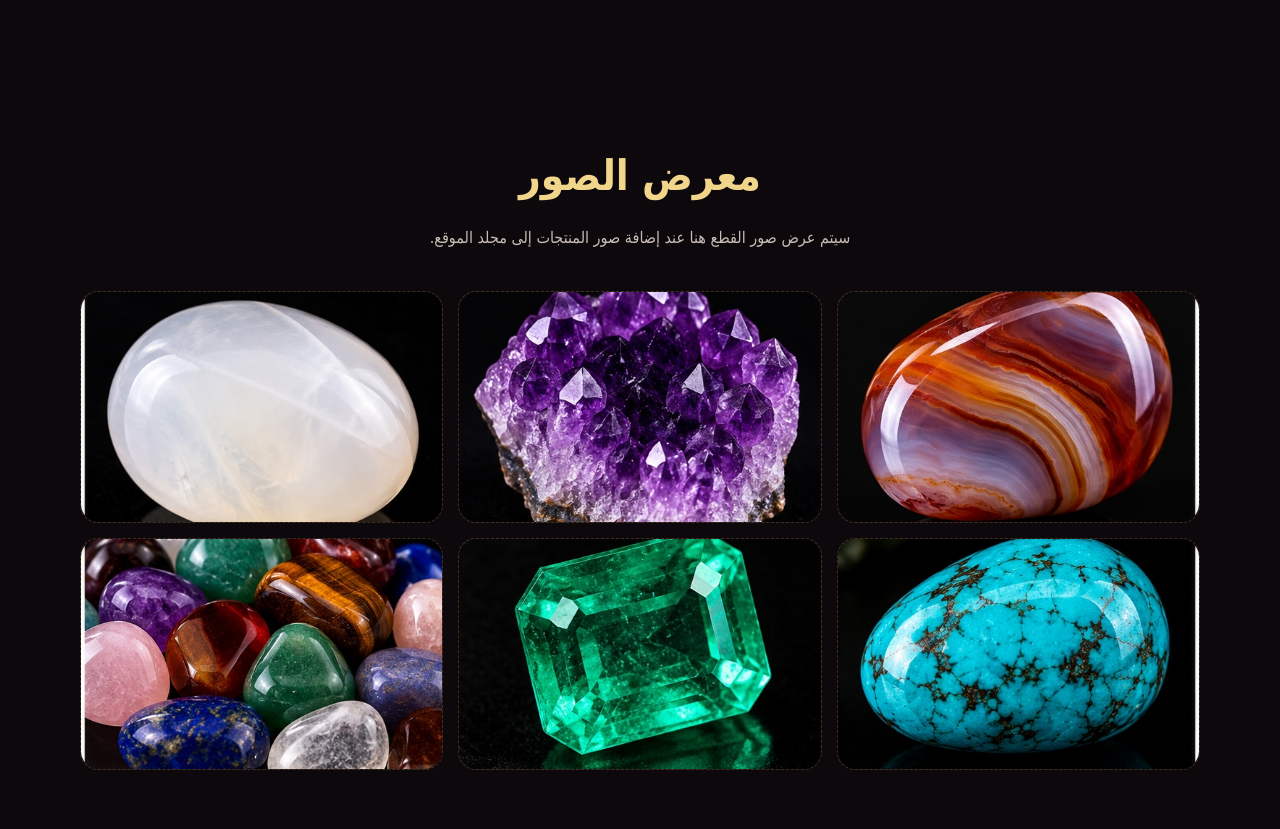
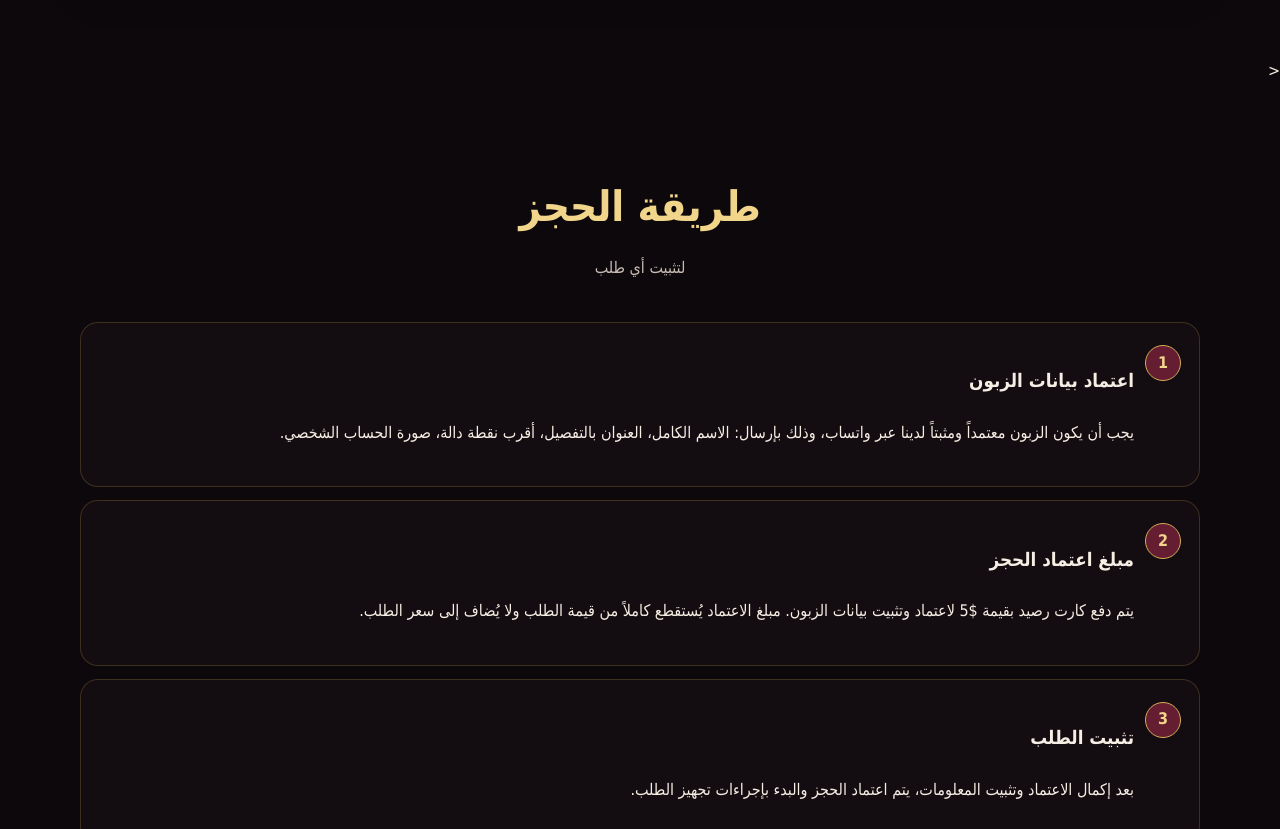
Before and after one commit to 4aau4/al-fahd-gemstones, a plain HTML site: page index.html in a window 1280 px wide. Shown: the part 2600-3429 px from the top of the page. Drawn offline with Linux system fonts and the light colour scheme.

Commit message:
Remove gallery section from index.html
Removed the gallery section from the index.html file.

```diff
--- a/index.html
+++ b/index.html
@@ -77,19 +77,7 @@ footer{padding:30px 0;text-align:center;border-top:1px solid var(--line);color:#
 </ul><p>لأن القطعة المميزة لا تحتاج إلى مبالغة... يكفي أن تكون مميزة.</p></div>
 </div></section>
 
-<section id="gallery"><div class="container">
-<div class="section-title"><h2>معرض الصور</h2><p>سيتم عرض صور القطع هنا عند إضافة صور المنتجات إلى مجلد الموقع.</p></div>
-<div class="gallery">
-<div class="tile"><img src="01-al-aqiq-agate.jpg" alt="العقيق"></div>
-<div class="tile"><img src="02-amethyst.jpg" alt="الأميثست"></div>
-<div class="tile"><img src="03-durr-al-najaf.jpg" alt="در النجف"></div>
-<div class="tile"><img src="04-turquoise.jpg" alt="الفيروز"></div>
-<div class="tile"><img src="05-emerald.jpg" alt="الزمرد"></div>
-<div class="tile"><img src="06-mixed-gemstones.jpg" alt="أحجار كريمة متنوعة"></div>
-
-</div>
-</div></section>
-
+<
 <section id="booking"><div class="container">
 <div class="section-title"><h2>طريقة الحجز</h2><p>لتثبيت أي طلب</p></div>
 <div class="steps">
```
